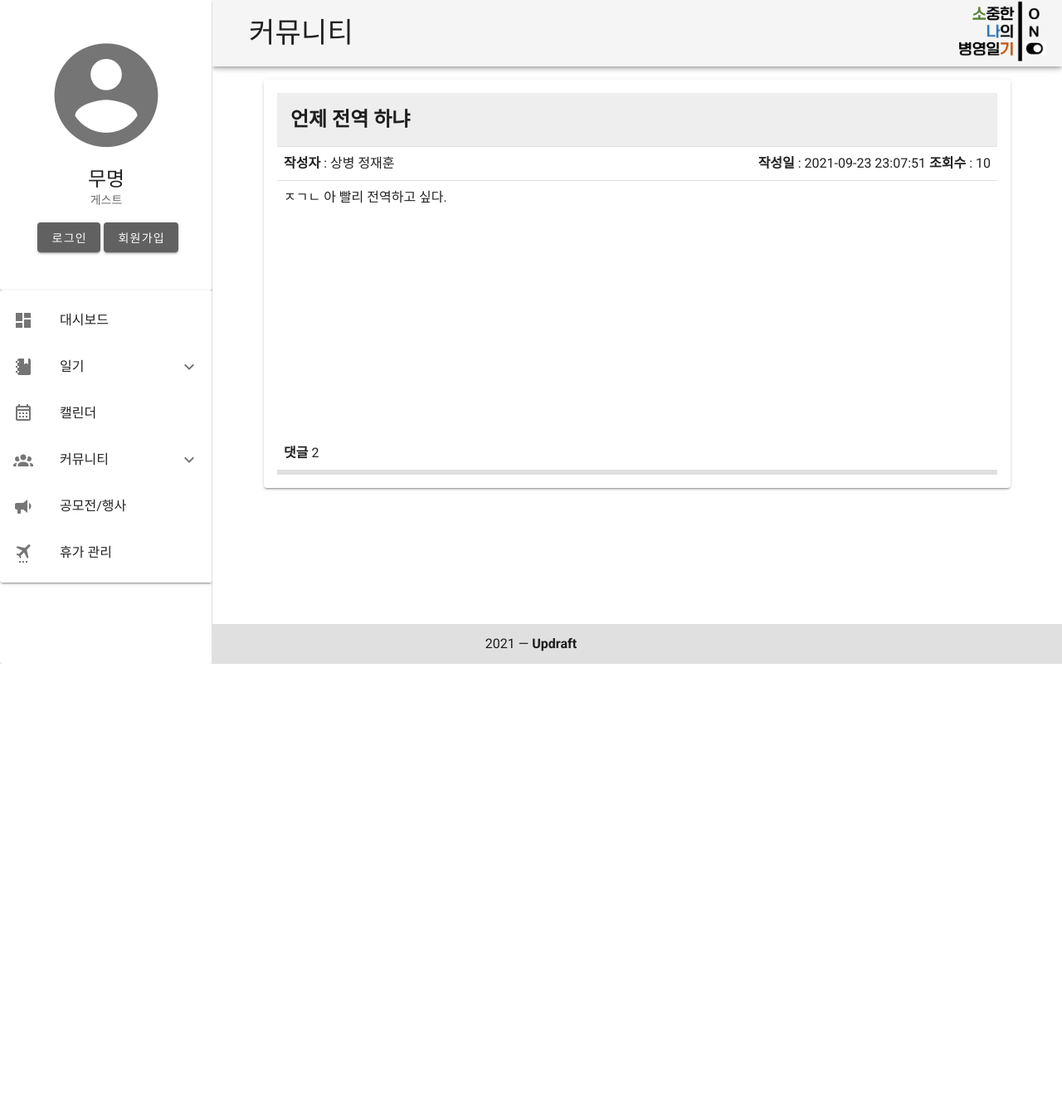
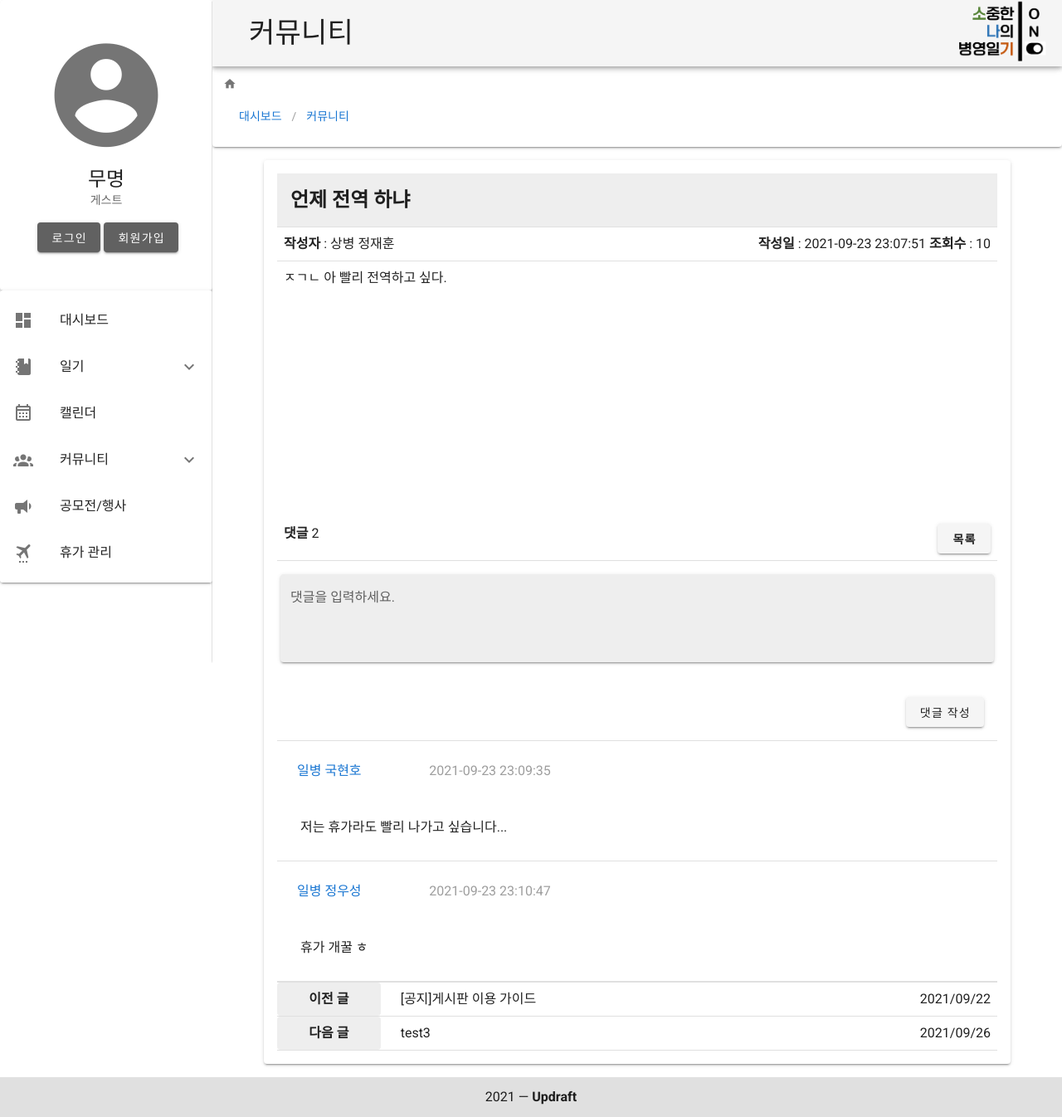
Before and after one commit to osamhack2021/WEB_SONAGI-ON_updraft, a Vue app in the folder frontend/: page /post in a window 1280 px wide. Shown: the whole page at 83% size. Before the commit the page ends 800 px from the top, so only its background shows below. Built offline with nearby package versions, Linux system fonts and the light colour scheme; a web font is replaced by a local one; what vue-simple-alert would draw is missing.

Commit message:
Add Post.vue and BoardList.vue

```diff
--- a/frontend/src/components/BoardList.vue
+++ b/frontend/src/components/BoardList.vue
@@ -16,6 +16,8 @@
             :headers="headers"
             :items="bdList"
             :search="search"
+            :sort-by="['no']"
+            :sort-desc="[true]"
           ></v-data-table>
           <v-row justify="center" class="pa-4">
             <v-btn link to="/community-write">
--- a/frontend/src/router/index.js
+++ b/frontend/src/router/index.js
@@ -41,12 +41,12 @@ const routes = [
     },
     {
         path: '/community-write',
-        name: '커뮤니티',
+        name: '커뮤니티 ',
         component: CommunityWrite
     },
     {
         path: '/post',
-        name: '커뮤니티',
+        name: '커뮤니티  ',
         component: Post
     },
     {
--- a/frontend/src/views/Post.vue
+++ b/frontend/src/views/Post.vue
@@ -1,4 +1,9 @@
 <template>
+    <div>
+        <v-card class="group pa-2">
+        <v-icon small style="margin-left:5px">home</v-icon>
+        <v-breadcrumbs :items="bcLink"></v-breadcrumbs>
+        </v-card>
         <v-layout justify-center>
         <v-card class="pa-4 ma-4" style="width: 900px;">
             <v-card tile class="elevation-0">
@@ -15,19 +20,78 @@
                     {{boardData.contents}}
                 </v-card>
                 <div class="ma-2">
+                    <v-row>
+                        <v-col>
                             <h4>댓글</h4> {{boardData.comments.length}}
+                        </v-col>
+                        <v-col align="right">
+                            <v-btn link to="/community"><h4>목록</h4></v-btn>
+                        </v-col>
+                    </v-row>
                 </div>
                 <v-divider></v-divider>
-            <v-card tile class="elevation-0">
+                <div>
+                    <v-card tile class="elevation-0 ma-4" style="min-height: 100px;">
+                        <v-row class="mt-2">
+                            <v-textarea
+                            solo
+                            auto-grow
+                            name="comments"
+                            label="댓글을 입력하세요."
+                            background-color="grey lighten-3"
+                            rows="4"
+                            ></v-textarea>
+                        </v-row>
+                        <v-row>
+                            <v-col align="right">
+                                <v-btn>댓글 작성</v-btn>
+                            </v-col>
+                        </v-row>
                     </v-card>
                     <v-divider></v-divider>
+                </div>
+                <div v-for="(v, k) in boardData.comments" :key="k">
+                    <v-card tile class="elevation-0 ma-4" style="min-height: 100px;">
+                        <v-row>
+                            <v-col class="ma-2 col-2 primary--text">{{v.class}} {{v.name}}</v-col>
+                            <v-col class="ma-2 col-3 grey--text" align="left">
+                                {{v.date}}
+                            </v-col>
+                        </v-row>
+                        <v-row>
+                            <v-col class="ma-3">{{v.contents}}</v-col>
+                        </v-row>
+                    </v-card>
                     <v-divider></v-divider>
+                </div>
                 <v-divider></v-divider>
-            <v-divider></v-divider>
+                <v-row>
+                    <v-col class="col-2">
+                        <v-card flat class="pa-2" color="grey lighten-3" align="center">
+                            <h4>이전 글</h4>
+                        </v-card>
+                    </v-col>
+                    <v-col class="my-2">
+                        [공지]게시판 이용 가이드
+                    </v-col>
+                    <v-col class="ma-2" align="right">2021/09/22</v-col>
+                </v-row><v-divider></v-divider>
+                <v-row>
+                    <v-col class="col-2">
+                        <v-card flat class="pa-2" color="grey lighten-3" align="center">
+                            <h4>다음 글</h4>
+                        </v-card>
+                    </v-col>
+                    <v-col class="my-2">
+                        test3
+                    </v-col>
+                    <v-col class="ma-2" align="right">2021/09/26</v-col>
+                </v-row>
                 <v-divider></v-divider>
             </v-card>
         </v-card>
         </v-layout>
+    </div>
 </template>
 
 <script>
@@ -35,6 +99,18 @@
 export default {
     name: 'Post',
     data: ()=> ({
+        bcLink: [
+           {
+             text: '대시보드',
+             disabled: false,
+             href: '/',
+           },
+           {
+             text: '커뮤니티',
+             disabled: false,
+             href: 'community',
+           },
+         ],
         boardData:{
             title: "언제 전역 하냐",
             class: "상병",
```
Lines whose indentation alone changed are shown as unchanged.
